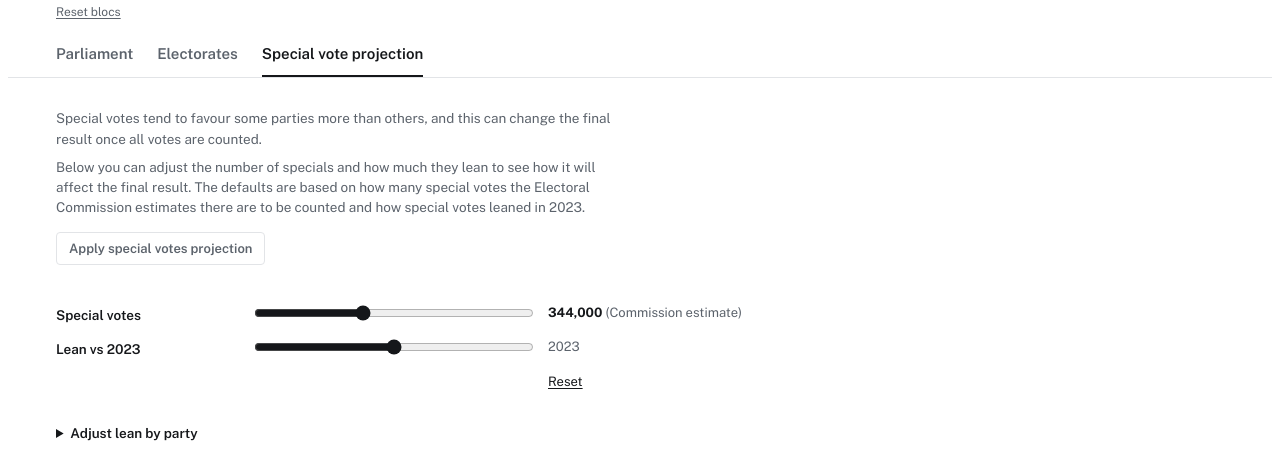
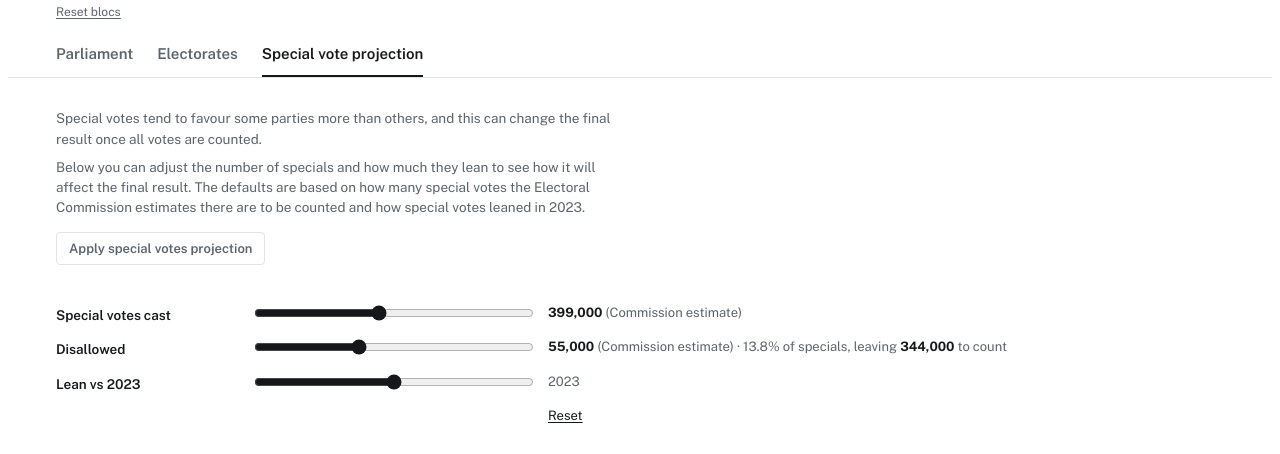
Before and after one commit to h-yd-n/nz-election-2026, a plain HTML site: page index.html in a window 1280 px wide. Both pictures are taken after a click on the link "Special vote projection". Shown: the part 273-727 px from the top of the page. Drawn offline with nearby package versions, Linux system fonts and the light colour scheme.

Commit message:
Add separate disallowed specials setting
Co-Authored-By: Claude Opus 5.5 <noreply@anthropic.com>

```diff
--- a/index.html
+++ b/index.html
@@ -501,9 +501,12 @@ footer { padding-block: 22px 40px; border-top: 1px solid var(--line); font-size:
         <button class="btn" id="simApply" aria-pressed="false">Apply special votes projection</button>
       </div>
       <div class="simctl">
-        <label for="simVol">Special votes</label>
+        <label for="simVol">Special votes cast</label>
         <input type="range" id="simVol" min="0" max="900000" step="5000" value="400000">
         <span class="simout" id="simVolOut"></span>
+        <label for="simDis">Disallowed</label>
+        <input type="range" id="simDis" min="0" max="150000" step="1000" value="55000">
+        <span class="simout" id="simDisOut"></span>
         <label for="simSkew">Lean vs 2023</label>
         <input type="range" id="simSkew" min="0" max="200" step="10" value="100">
         <span class="simout" id="simSkewOut"></span>
@@ -525,7 +528,7 @@ footer { padding-block: 22px 40px; border-top: 1px solid var(--line); font-size:
       <details class="method">
         <summary>How the projection works</summary>
         <ul>
-          <li>Volume: Commission estimate less expected disallowed votes.</li>
+          <li>Volume: specials cast less disallowed votes. Both default to Commission estimates. The 55,000 disallowed was estimated before the election, when the Commission expected about 700,000 specials, so it may be high.</li>
           <li>Split: each area's 2023 special-vote lean, scaled by the slider.</li>
           <li>Candidates: each party's specials follow how its voters split their candidate vote, estimated from that electorate's voting places. Seats re-run under MMP.</li>
         </ul>
@@ -988,7 +991,7 @@ dlg.addEventListener("click", e => { if (e.target === dlg) dlg.close(); });
 //     candidate vote) and the candidate's party lean (2023 candidate files don't list parties).
 // Seats are then re-run through MMP with projected electorate winners. Independent winners take seats
 // out of the 120 before the list allocation.
-const SIM = { on: false, target: null, skew: 1, result: null, lean: {} }; // lean: per-party national lean overrides
+const SIM = { on: false, target: null, dis: null, skew: 1, result: null, lean: {} }; // lean: per-party national lean overrides
 const SHRINK = 40; // pseudo-count, in expected special votes, pulling small local leans towards the average
 const normName = s => String(s || "").normalize("NFC").toLowerCase().replace(/[’']/g, "").replace(/\(.*?\)/g, "").replace(/[^a-zā-ū0-9 ]/g, " ").replace(/\b(party|the|nz|new zealand|aotearoa)\b/g, " ").replace(/\s+/g, " ").trim();
 const SP_ALIAS = { "The Opportunities Party (TOP)": "OPP", "Te Pāti Māori": "TPMAO", "Green Party": "GP", "Labour Party": "LAB", "National Party": "NAT", "ACT New Zealand": "ACT", "New Zealand First Party": "NZF", "Aotearoa Legalise Cannabis Party": "ALCP", "Animal Justice Party": "AJP" };
@@ -1062,16 +1065,18 @@ function outstandingOrdinary(e, O) {
 // Electoral Commission, "2026 General Election preliminary results", 7 Nov 2026 (elections.nz):
 // "approximately 399,365 including 96,947 overseas and dictation votes". The feed's total_special_votes
 // (297,418 at 100% counted) covers specials cast in New Zealand only. The Commission expects about 55,000
-// specials to be disallowed this time because enrolment closed earlier (1News, 16 Oct 2026); the model
-// works with valid votes, so the default subtracts them.
+// specials to be disallowed this time because enrolment closed earlier (1News, 16 Oct 2026). That was a
+// pre-election figure, made when it expected ~700,000 specials (RNZ, 10 Aug 2026), so it's a separate setting.
+// The model works with valid votes: specials cast less disallowed.
 const EC_SPECIALS = { total: 399365, overseas: 96947, disallowed: 55000 };
 const EC_TURNOUT = 74.6; // Commission's election-night turnout estimate, including estimated specials
-function feedSpecialsEstimate() {
+// Specials cast (before any are disallowed)
+function feedSpecialsCast() {
   const s = DATA.stats || {};
   if (!s.specials) return null;
-  if ((s.pctPlaces || 0) >= 100) return EC_SPECIALS.total - EC_SPECIALS.disallowed;
+  if ((s.pctPlaces || 0) >= 100) return EC_SPECIALS.total;
   // during the count: NZ specials so far, grossed up for places not yet in, plus overseas
-  return Math.round(s.specials / Math.max(0.05, s.pctPlaces / 100) + EC_SPECIALS.overseas - EC_SPECIALS.disallowed);
+  return Math.round(s.specials / Math.max(0.05, s.pctPlaces / 100) + EC_SPECIALS.overseas);
 }
 
 // Bootstrap refits of an electorate's party-to-candidate split, as J x K matrices (cached)
@@ -1128,7 +1133,9 @@ function runSpecials() {
   });
   const baseTotal = rows.reduce((a, r) => a + r.base, 0);
   const at2023 = Math.round(baseTotal);
-  const target = SIM.target == null ? (feedSpecialsEstimate() ?? at2023) : SIM.target;
+  const cast = SIM.target == null ? (feedSpecialsCast() ?? at2023 + EC_SPECIALS.disallowed) : SIM.target;
+  const dis = Math.min(cast, SIM.dis == null ? EC_SPECIALS.disallowed : SIM.dis);
+  const target = cast - dis; // valid specials
   const factor = baseTotal ? target / baseTotal : 0;
   const votes = {}, specials = {}, ordAdded = { v: 0 };
   DATA.parties.forEach(p => { votes[p.id] = 0; specials[p.id] = 0; });
@@ -1195,7 +1202,7 @@ function runSpecials() {
   const flips = winners.filter(w => !w.none && !same(w.now, w.lead));
   const close = winners.filter(w => !w.none && w.second && w.margin < 500).sort((a, b) => a.margin - b.margin);
   const house = Object.values(seats).reduce((a, b) => a + b, 0) + indep.length;
-  return { byE, parties: out, specTotal: target, at2023, feedEst: feedSpecialsEstimate(), ordAdded: ordAdded.v, flips, close, indep, noResult: winners.filter(w => w.none), house };
+  return { byE, parties: out, specTotal: target, cast, dis, at2023, ordAdded: ordAdded.v, flips, close, indep, noResult: winners.filter(w => w.none), house };
 }
 
 function renderSim() {
@@ -1205,8 +1212,11 @@ function renderSim() {
   SIM.result = runSpecials();
   const R = SIM.result; if (!R) return;
   const vol = $("#simVol");
-  if (SIM.target == null) vol.value = Math.round(R.specTotal / 5000) * 5000;
-  $("#simVolOut").innerHTML = `<b>${fmt(Math.round(R.specTotal / 1000) * 1000)}</b>${SIM.target == null ? " (Commission estimate)" : ""}`;
+  if (SIM.target == null) vol.value = Math.round(R.cast / 5000) * 5000;
+  if (SIM.dis == null) $("#simDis").value = R.dis;
+  const r1k = v => fmt(Math.round(v / 1000) * 1000);
+  $("#simVolOut").innerHTML = `<b>${r1k(R.cast)}</b>${SIM.target == null ? " (Commission estimate)" : ""}`;
+  $("#simDisOut").innerHTML = `<b>${r1k(R.dis)}</b>${SIM.dis == null ? " (Commission estimate)" : ""} · ${R.cast ? (R.dis / R.cast * 100).toFixed(1) : "0"}% of specials, leaving <b>${r1k(R.specTotal)}</b> to count`;
   $("#simSkewOut").textContent = SIM.skew === 1 ? "2023" : SIM.skew === 0 ? "None" : `${Math.round(SIM.skew * 100)}%`;
   const rows = R.parties.filter(p => p.seats > 0 || DATA.parties.some(q => q.id === p.id && q.seats > 0)).sort((a, b) => b.pct - a.pct);
   const now = id => DATA.parties.find(p => p.id === id);
@@ -1275,11 +1285,12 @@ $("#pleanGrid").addEventListener("click", ev => {
 });
 
 $("#simVol").addEventListener("input", e => { SIM.target = +e.target.value; refreshParl(); });
+$("#simDis").addEventListener("input", e => { SIM.dis = +e.target.value; refreshParl(); });
 $("#simSkew").addEventListener("input", e => { SIM.skew = +e.target.value / 100; refreshParl(); });
 $("#simApply").addEventListener("click", () => { SIM.on = !SIM.on; refreshParl(); });
 $("#eSimToggle").addEventListener("click", () => { SIM.on = !SIM.on; refreshParl(); });
 $("#simOff").addEventListener("click", () => { SIM.on = false; refreshParl(); });
-$("#simReset").addEventListener("click", () => { SIM.target = null; SIM.skew = 1; SIM.lean = {}; $("#simSkew").value = 100; refreshParl(); });
+$("#simReset").addEventListener("click", () => { SIM.target = null; SIM.dis = null; SIM.skew = 1; SIM.lean = {}; $("#simSkew").value = 100; refreshParl(); });
 
 /* ---------- routing ---------- */
 function route() {
```
Also changed, not shown: template.html (+24 -13 lines).
